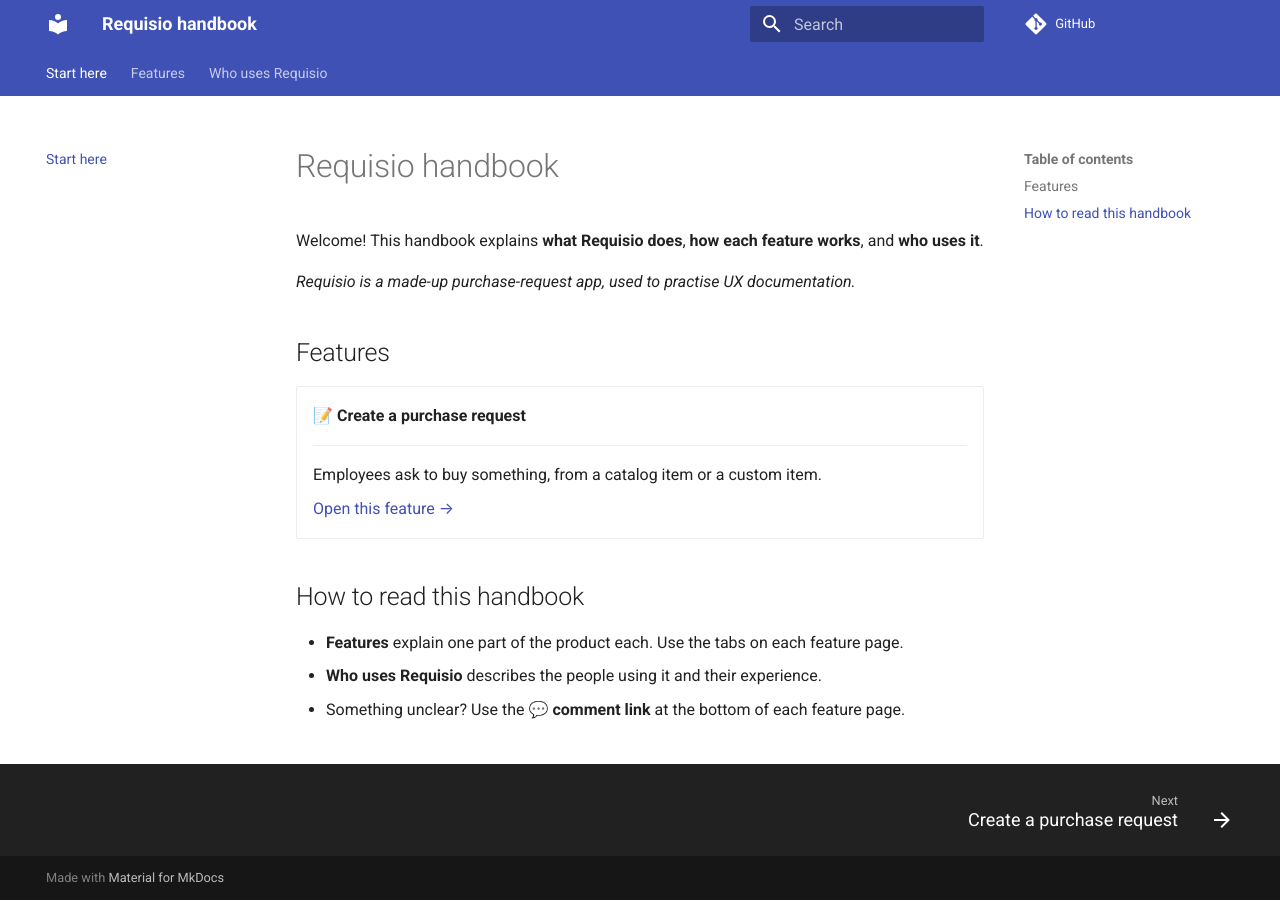
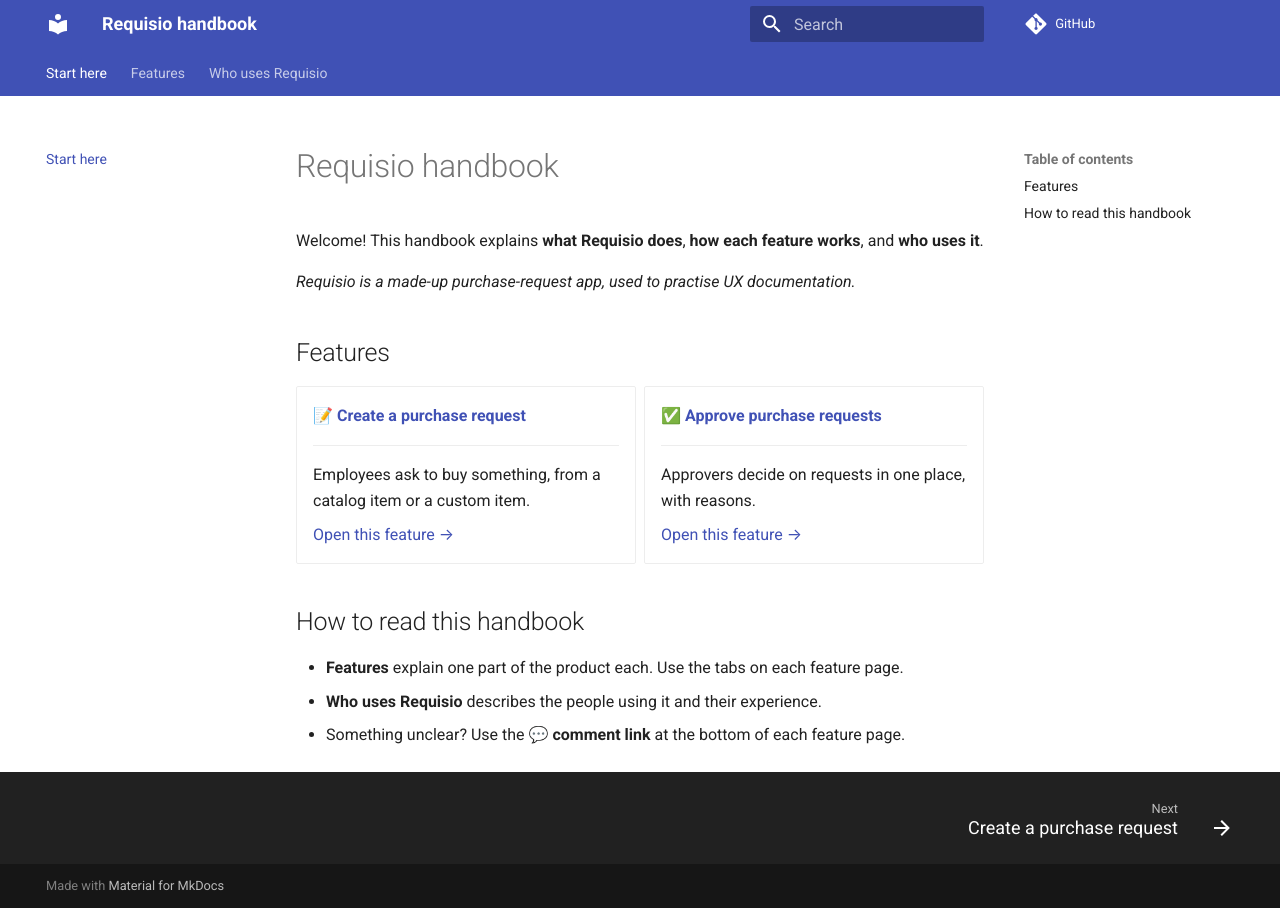
Before and after one commit to saanchi365/requisio-ux-demo, an MkDocs documentation site: the page built from docs/index.md, in a window 1280 px wide. Built offline with MkDocs 1.6.1 and Material for MkDocs 9.7.7, drawn with Linux system fonts in a browser that asks for light colours; comment, search, counter and statistics services are not loaded.

Commit message:
Update feature links in documentation

```diff
--- a/docs/index.md
+++ b/docs/index.md
@@ -8,13 +8,21 @@ Welcome! This handbook explains **what Requisio does**, **how each feature works
 
 <div class="grid cards" markdown>
 
--   **📝 Create a purchase request**
+-   **[📝 Create a purchase request](features/create-request.md)**
 
     ---
 
     Employees ask to buy something, from a catalog item or a custom item.
 
     [Open this feature →](features/create-request.md)
+
+-   **[✅ Approve purchase requests](features/approvals.md)**
+
+    ---
+
+    Approvers decide on requests in one place, with reasons.
+
+    [Open this feature →](features/approvals.md)
 
 </div>
 
```
